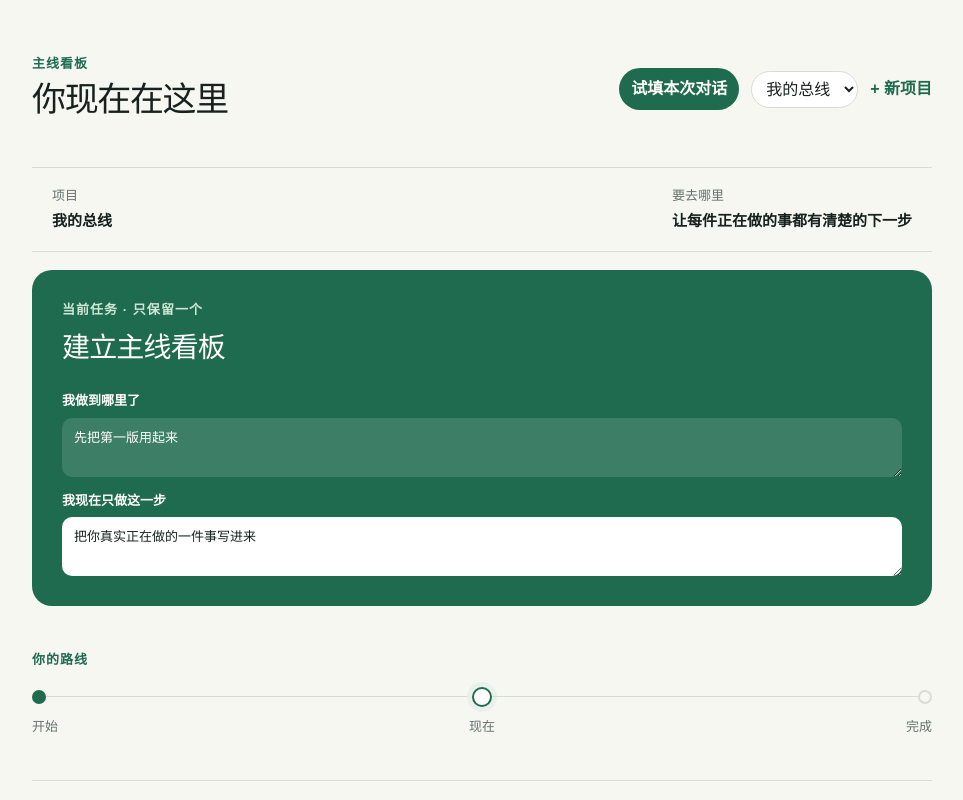
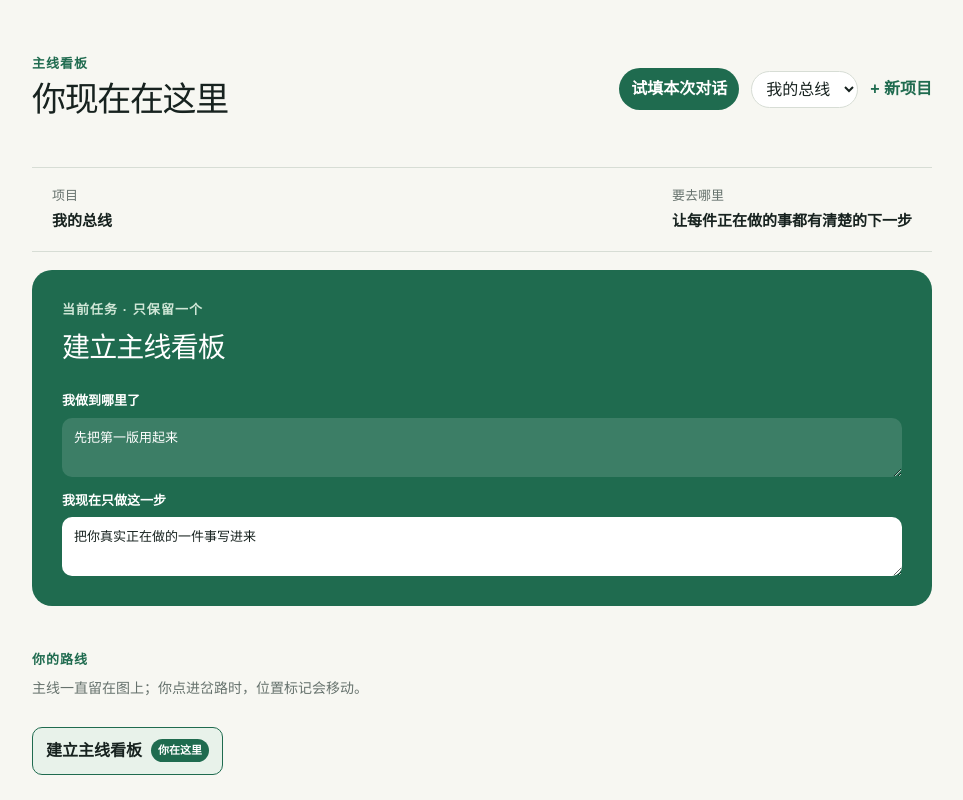
Before and after one commit to Olivya-sxx/mainline-board, a Next.js app: page / in a window 1280 px wide. Shown: the top 800 px of the page, without its empty margins (158-1121 px from the left). Built offline with nearby package versions, Linux system fonts and the light colour scheme.

Commit message:
Keep route visible across branches

```diff
--- a/app/globals.css
+++ b/app/globals.css
@@ -15,8 +15,8 @@ h1, h2, p { margin:0; } h1 { font-size:34px; letter-spacing:-.04em; } h2 { font-
 .orientation div { display:grid; gap:5px; } .orientation span, small { color:var(--muted); font-size:13px; } .orientation strong { font-size:15px; }
 .current-card { padding:30px; border-radius:20px; background:var(--green); color:#fff; } .current-card .eyebrow { color:#cfe6d6; } .current-card h2 { margin:8px 0 22px; font-size:28px; }
 label { display:grid; gap:7px; font-size:13px; font-weight:700; } textarea, input { width:100%; border:1px solid var(--line); border-radius:10px; padding:10px 12px; resize:vertical; color:var(--ink); background:#fff; font-weight:400; }
-.current-card textarea { min-height:54px; border:0; background:rgba(255,255,255,.13); color:#fff; } .current-card .next { margin-top:14px; } .current-card .next textarea { background:#fff; color:var(--ink); }
-.path { margin:44px 0; }.line { display:flex; align-items:center; margin-top:17px; }.line > span:not(.dot) { height:1px; background:var(--line); flex:1; }.dot { width:14px; height:14px; border-radius:100%; border:2px solid var(--line); background:var(--paper); }.dot.done { background:var(--green); border-color:var(--green); }.dot.here { width:20px; height:20px; border-color:var(--green); background:#fff; box-shadow:0 0 0 5px var(--pale); }.path-labels { display:flex; justify-content:space-between; color:var(--muted); font-size:13px; margin-top:10px; }
+.current-card textarea { min-height:54px; border:0; background:rgba(255,255,255,.13); color:#fff; } .current-card .next { margin-top:14px; } .current-card .next textarea { background:#fff; color:var(--ink); }.return-button { margin-top:16px; border:1px solid #cfe6d6; border-radius:999px; padding:9px 12px; color:#fff; background:transparent; font-weight:700; }
+.path { margin:44px 0; }.route-note { margin-top:8px; color:var(--muted); font-size:14px; }.route-tree, .route-tree ul { list-style:none; margin:20px 0 0; padding-left:0; }.route-tree ul { margin:0 0 0 22px; padding-left:22px; border-left:1px solid var(--line); }.route-tree li { position:relative; padding:8px 0; }.route-tree ul > li::before { content:""; position:absolute; top:28px; left:-22px; width:21px; border-top:1px solid var(--line); }.route-node { display:inline-flex; align-items:center; gap:9px; max-width:100%; border:1px solid var(--line); border-radius:10px; padding:11px 13px; color:var(--ink); background:#fff; text-align:left; font-weight:700; }.route-node.is-current { border-color:var(--green); background:var(--pale); }.route-node em { border-radius:999px; padding:3px 7px; color:#fff; background:var(--green); font-size:11px; font-style:normal; white-space:nowrap; }
 .branches { border-top:1px solid var(--line); padding-top:27px; }.section-heading { align-items:flex-start; }.section-heading h2 { margin-top:4px; }.outline-button { border:1px solid var(--green); padding:9px 12px; border-radius:999px; white-space:nowrap; }.empty { color:var(--muted); margin-top:20px; }.branch-list { display:grid; gap:10px; margin-top:20px; }.branch { padding:16px; background:#fff; border-radius:12px; }.branch p { font-weight:700; margin-bottom:5px; }.branch button { padding:7px 0; }
 .dialog { width:min(480px, calc(100% - 32px)); border:0; border-radius:18px; padding:0; box-shadow:0 20px 60px rgba(0,0,0,.18); }.dialog::backdrop { background:rgba(20,31,27,.35); }.dialog form { display:grid; gap:16px; padding:24px; }.close { font-size:25px; line-height:1; }.primary-button { border:0; border-radius:10px; padding:12px; color:#fff; background:var(--green); font-weight:700; }
 @media (max-width:600px) { main { width:min(100% - 24px, 900px); padding-top:28px; }.topbar { align-items:flex-start; }.project-actions { display:grid; justify-items:end; gap:5px; }.orientation { display:grid; }.current-card { padding:22px; }.section-heading { gap:12px; }.section-heading h2 { font-size:19px; }.outline-button { font-size:13px; }.branch { align-items:flex-start; } }
--- a/app/page.tsx
+++ b/app/page.tsx
@@ -65,8 +65,23 @@ const conversationTrial: Board = {
 
 const storageKey = "mainline-board-v1";
 
+type ProjectTask = Task & { projectId: string };
+
 function id() {
   return `${Date.now()}-${Math.random().toString(16).slice(2)}`;
+}
+
+function RouteTree({ task, tasks, currentId, onSelect }: { task: ProjectTask; tasks: ProjectTask[]; currentId: string; onSelect: (id: string) => void }) {
+  const children = tasks.filter((item) => item.parentId === task.id && item.status !== "done");
+  const isCurrent = task.id === currentId;
+  return (
+    <li>
+      <button className={`route-node ${isCurrent ? "is-current" : ""}`} onClick={() => onSelect(task.id)}>
+        <span>{task.title}</span>{isCurrent && <em>你在这里</em>}
+      </button>
+      {children.length > 0 && <ul>{children.map((child) => <RouteTree key={child.id} task={child} tasks={tasks} currentId={currentId} onSelect={onSelect} />)}</ul>}
+    </li>
+  );
 }
 
 export default function Home() {
@@ -91,6 +106,12 @@ export default function Home() {
     () => board.tasks.filter((task) => task.parentId === current?.id && task.status !== "done"),
     [board.tasks, current?.id],
   );
+  const projectTasks = board.tasks.filter((task) => task.projectId === board.activeProjectId);
+  const root = useMemo(() => {
+    let node = current;
+    while (node?.parentId) node = board.tasks.find((task) => task.id === node.parentId) ?? node;
+    return node;
+  }, [board.tasks, current]);
 
   function setCurrent(taskId: string) {
     setBoard((old) => ({
@@ -110,6 +131,16 @@ export default function Home() {
     if (window.confirm("这会用本次对话的整理结果替换当前看板。继续吗？")) {
       setBoard(conversationTrial);
     }
+  }
+
+  function finishAndReturn() {
+    if (!current?.parentId) return;
+    const parentId = current.parentId;
+    setBoard((old) => ({
+      ...old,
+      activeTaskId: parentId,
+      tasks: old.tasks.map((task) => task.id === current.id ? { ...task, status: "done" } : task.id === parentId ? { ...task, status: "current" } : task.status),
+    }));
   }
 
   function updateCurrent(field: "progress" | "next", value: string) {
@@ -161,16 +192,17 @@ export default function Home() {
       </section>
 
       <section className="current-card">
-        <p className="eyebrow">当前任务 · 只保留一个</p>
+        <p className="eyebrow">{current.parentId ? "你正在处理一条岔路" : "当前任务 · 只保留一个"}</p>
         <h2>{current.title}</h2>
         <label>我做到哪里了<textarea value={current.progress} onChange={(e) => updateCurrent("progress", e.target.value)} /></label>
         <label className="next">我现在只做这一步<textarea value={current.next} onChange={(e) => updateCurrent("next", e.target.value)} /></label>
+        {current.parentId && <button className="return-button" onClick={finishAndReturn}>完成并回到「{root?.title}」</button>}
       </section>
 
       <section className="path" aria-label="任务路线">
         <p className="eyebrow">你的路线</p>
-        <div className="line"><span className="dot done" /><span /><span className="dot here" /><span /><span className="dot" /></div>
-        <div className="path-labels"><span>开始</span><span>现在</span><span>完成</span></div>
+        <p className="route-note">主线一直留在图上；你点进岔路时，位置标记会移动。</p>
+        {root && <ul className="route-tree"><RouteTree task={root} tasks={projectTasks} currentId={current.id} onSelect={setCurrent} /></ul>}
       </section>
 
       <section className="branches">
```
